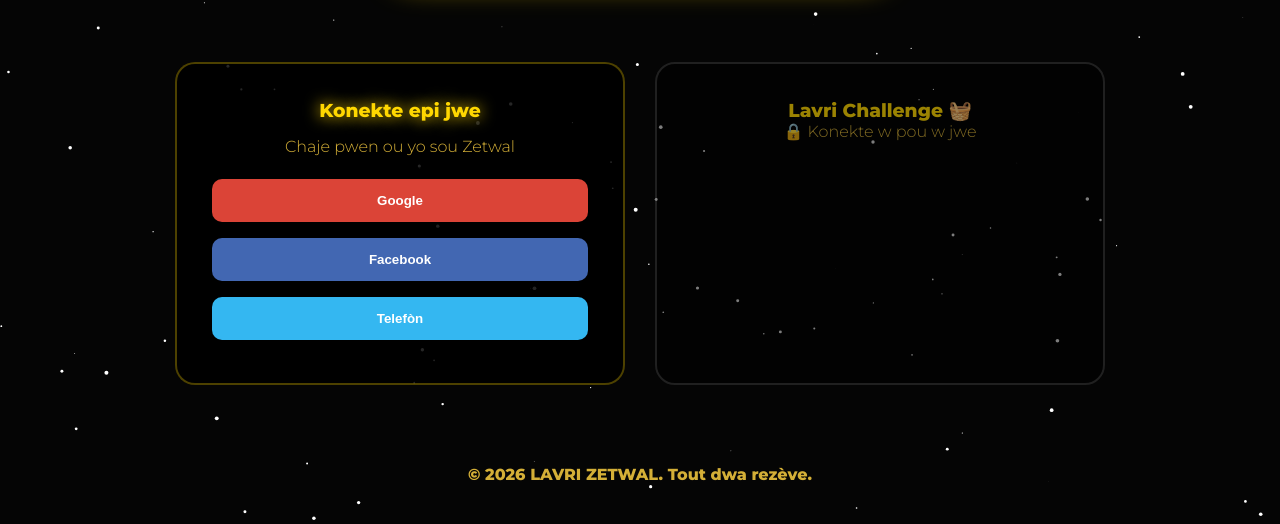
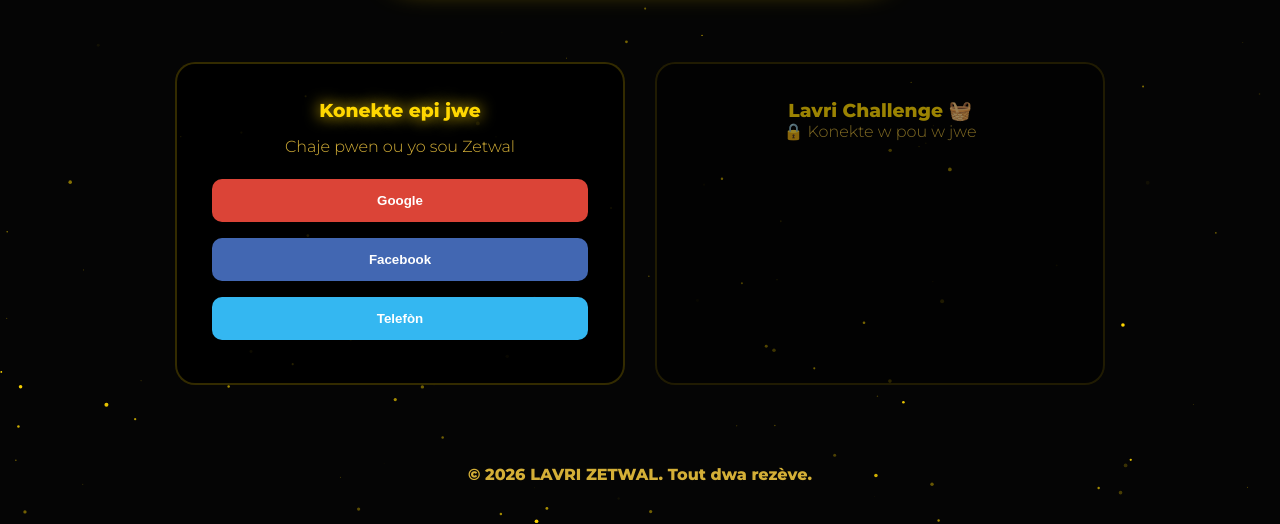
Before and after one commit to Lavrizetwal/Lavrizetwal, a plain HTML site: page index.html in a window 1280 px wide. Both pictures are taken after a click on the button "Google". Shown: the part 941-1465 px from the top of the page. Drawn offline with nearby package versions, Linux system fonts and the light colour scheme; no server answers.

Commit message:
Update index.html

```diff
--- a/index.html
+++ b/index.html
@@ -66,7 +66,7 @@
                 <button id="btn-facebook" class="social-btn" style="background: #4267B2;">Facebook</button>
                 <button id="btn-phone" class="social-btn" style="background: #34b7f1;">Telefòn</button>
             </div>
-            <button id="btn-logout" class="social-btn" style="display: none; background: #555;">Dekonekte</button>
+            <button id="btn-logout" class="social-btn" style="display: none; background: #555; margin-top: 10px;">Dekonekte</button>
         </div>
 
         <div class="tarif-item interactive-card" id="game-section" style="flex: 1; min-width: 320px; max-width: 450px; padding: 35px; border: 2px solid #333; border-radius: 20px; background: rgba(0,0,0,0.85); opacity: 0.6; pointer-events: none;">
@@ -75,7 +75,6 @@
                 <p id="lock-msg" style="color: #ccc;">🔒 Konekte w pou w jwe</p>
             </div>
         </div>
-
     </div>
 </section>
 
@@ -95,22 +94,35 @@
   const app = initializeApp(firebaseConfig);
   const auth = getAuth(app);
 
-  // SONS (Chargement forcé)
-  const loginSnd = new Audio('https://www.soundjay.com/buttons/sounds/button-37.mp3');
-  const logoutSnd = new Audio('https://www.soundjay.com/buttons/sounds/button-10.mp3');
+  // SONS DING & DONG (Qualité Premium)
+  const ding = new Audio('https://assets.mixkit.co/active_storage/sfx/2568/2568-preview.mp3'); // Ding élégant
+  const dong = new Audio('https://assets.mixkit.co/active_storage/sfx/2571/2571-preview.mp3'); // Dong profond
 
-  // --- 1. MOTEUR DE LA GALAXIE (Fond étoilé) ---
+  // --- 1. GALAXIE D'OR ---
   const canvas = document.getElementById('galaxy-bg');
   const ctx = canvas.getContext('2d');
   let stars = [];
   function resize() { canvas.width = window.innerWidth; canvas.height = window.innerHeight; }
   window.onresize = resize; resize();
 
-  for(let i=0; i<150; i++) stars.push({x: Math.random()*canvas.width, y: Math.random()*canvas.height, size: Math.random()*2, speed: Math.random()*0.5});
+  for(let i=0; i<150; i++) {
+    stars.push({
+      x: Math.random()*canvas.width,
+      y: Math.random()*canvas.height,
+      size: Math.random()*2,
+      speed: Math.random()*0.4 + 0.1,
+      opacity: Math.random(),
+      blinkSpeed: Math.random()*0.02
+    });
+  }
+
   function animateGalaxy() {
     ctx.clearRect(0,0,canvas.width, canvas.height);
-    ctx.fillStyle = "white";
     stars.forEach(s => {
+      s.opacity += s.blinkSpeed;
+      if(s.opacity > 1 || s.opacity < 0.1) s.blinkSpeed *= -1;
+
+      ctx.fillStyle = `rgba(255, 215, 0, ${Math.abs(s.opacity)})`; // COULEUR OR
       ctx.beginPath(); ctx.arc(s.x, s.y, s.size, 0, Math.PI*2); ctx.fill();
       s.y += s.speed; if(s.y > canvas.height) s.y = 0;
     });
@@ -118,22 +130,19 @@
   }
   animateGalaxy();
 
-  // --- 2. ÉTINCELLES D'OR & BULLES (Souris) ---
+  // --- 2. ÉTINCELLES MOBILE & DESKTOP ---
   function createSpark(x, y, isGold) {
     const p = document.createElement('div');
     p.innerHTML = isGold ? '✨' : '🫧';
-    p.style.cssText = `position:fixed; left:${x}px; top:${y}px; pointer-events:none; z-index:10000; font-size:${isGold?'15px':'10px'}; transition: 1s; color:${isGold?'#ffd700':'#fff'}`;
+    p.style.cssText = `position:fixed; left:${x}px; top:${y}px; pointer-events:none; z-index:10000; font-size:15px; transition:0.8s; color:#ffd700;`;
     document.body.appendChild(p);
-    setTimeout(() => { p.style.transform = `translate(${(Math.random()-0.5)*50}px, -100px) scale(0)`; p.style.opacity = '0'; setTimeout(()=>p.remove(), 1000); }, 50);
+    setTimeout(() => { p.style.transform = `translate(${(Math.random()-0.5)*40}px, -60px) scale(0)`; p.style.opacity='0'; setTimeout(()=>p.remove(), 800); }, 50);
   }
 
-  window.addEventListener('mousemove', (e) => {
-    // Si la souris est sur un bloc, étincelles d'or, sinon bulles
-    const onBlock = e.target.closest('.interactive-card');
-    createSpark(e.clientX, e.clientY, !!onBlock);
-  });
+  window.addEventListener('mousemove', (e) => createSpark(e.clientX, e.clientY, true));
+  window.addEventListener('touchstart', (e) => createSpark(e.touches[0].clientX, e.touches[0].clientY, true));
 
-  // --- 3. LOGIQUE FIREBASE & JEU ---
+  // --- 3. FIREBASE & JEU ---
   onAuthStateChanged(auth, (user) => {
     const userStatus = document.getElementById('user-status');
     const gameSection = document.getElementById('game-section');
@@ -147,46 +156,43 @@
       btnLogout.style.display = "block";
       gameSection.style.opacity = "1";
       gameSection.style.pointerEvents = "auto";
-      gameSection.style.border = "2px solid #ffd700";
-      gameSection.style.boxShadow = "0 0 20px #ffd700";
+      gameSection.style.borderColor = "#ffd700";
 
       gameContent.innerHTML = `
-        <div style="padding:10px; background:rgba(255,255,255,0.05); border-radius:10px;">
+        <div style="padding:10px; background:rgba(255,215,0,0.05); border-radius:10px;">
             <p style="color:#ffd700; font-weight:bold;">LAVRI CHALLENGE AKTIF!</p>
             <p style="color:white">Chajman: <span id="weight">0</span>/22kg</p>
             <div style="background:#222; height:12px; border-radius:6px; margin:10px 0; overflow:hidden;">
                 <div id="bar" style="width:0%; background:linear-gradient(to right, #ffd700, #fff); height:100%; transition:0.3s;"></div>
             </div>
-            <button id="play-btn" class="social-btn" style="background:#ffd700; color:black; font-size:1.1rem;">🔥 RANPLI L!</button>
+            <button id="play-btn" class="social-btn" style="background:#ffd700; color:black;">🔥 PEZE POU RANPLI!</button>
         </div>
       `;
 
       let w = 0;
       document.getElementById('play-btn').onclick = () => {
         if(w < 22) { w += 2; document.getElementById('weight').innerText = w; document.getElementById('bar').style.width = (w/22*100) + "%";
-        if(w >= 22) alert("FÉLICITATIONS ! 🎉 Pwen ou yo anrejistre."); }
+        if(w >= 22) alert("FÉLICITATIONS ! 🎉"); }
       };
     } else {
       loginMethods.style.display = "block";
       btnLogout.style.display = "none";
       gameSection.style.opacity = "0.6";
-      gameSection.style.border = "2px solid #333";
     }
   });
 
   document.getElementById('btn-google').onclick = () => {
-    signInWithPopup(auth, new GoogleAuthProvider()).then(() => loginSnd.play().catch(()=>{}))
+    signInWithPopup(auth, new GoogleAuthProvider()).then(() => ding.play()).catch(()=>{})
   };
   document.getElementById('btn-logout').onclick = () => {
-    signOut(auth).then(() => logoutSnd.play().catch(()=>{}))
+    signOut(auth).then(() => dong.play()).catch(()=>{})
   };
 </script>
 
 <style>
-.social-btn { width: 100%; margin: 8px 0; padding: 14px; border: none; border-radius: 10px; cursor: pointer; font-weight: bold; color: white; transition: 0.3s; box-shadow: 0 4px 10px rgba(0,0,0,0.3); }
-.social-btn:hover { transform: translateY(-3px); filter: brightness(1.2); }
-.interactive-card { transition: all 0.5s cubic-bezier(0.175, 0.885, 0.32, 1.275); }
-.interactive-card:hover { transform: scale(1.05) rotate(1deg); border-color: #ffd700 !important; }
+.social-btn { width: 100%; margin: 8px 0; padding: 14px; border: none; border-radius: 10px; cursor: pointer; font-weight: bold; color: white; transition: 0.3s; }
+.interactive-card { transition: 0.4s ease; border: 2px solid rgba(255,215,0,0.2) !important; }
+.interactive-card:hover { transform: scale(1.03); border-color: #ffd700 !important; box-shadow: 0 0 20px rgba(255,215,0,0.2); }
 </style>
       </section>
 
```
